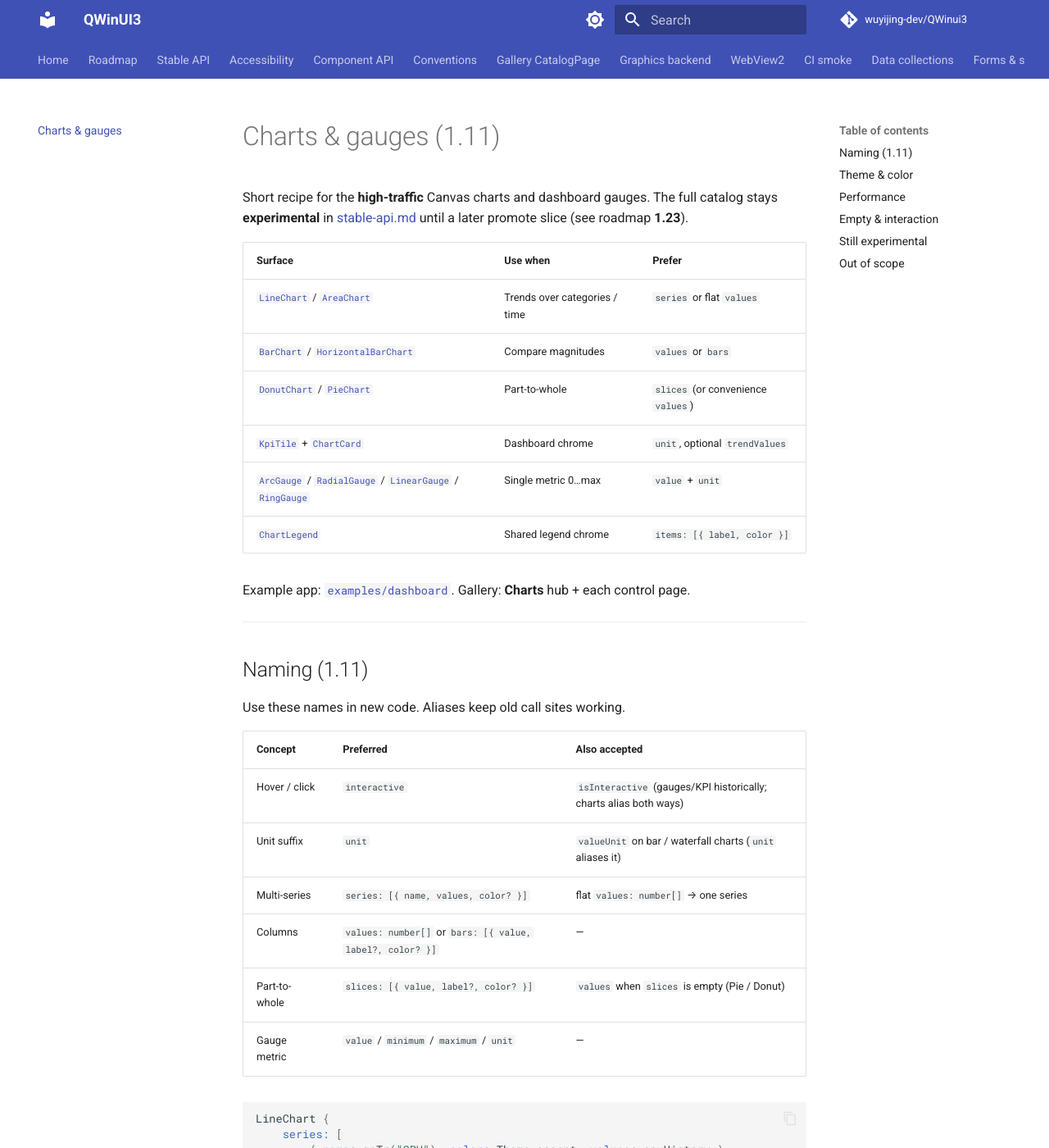
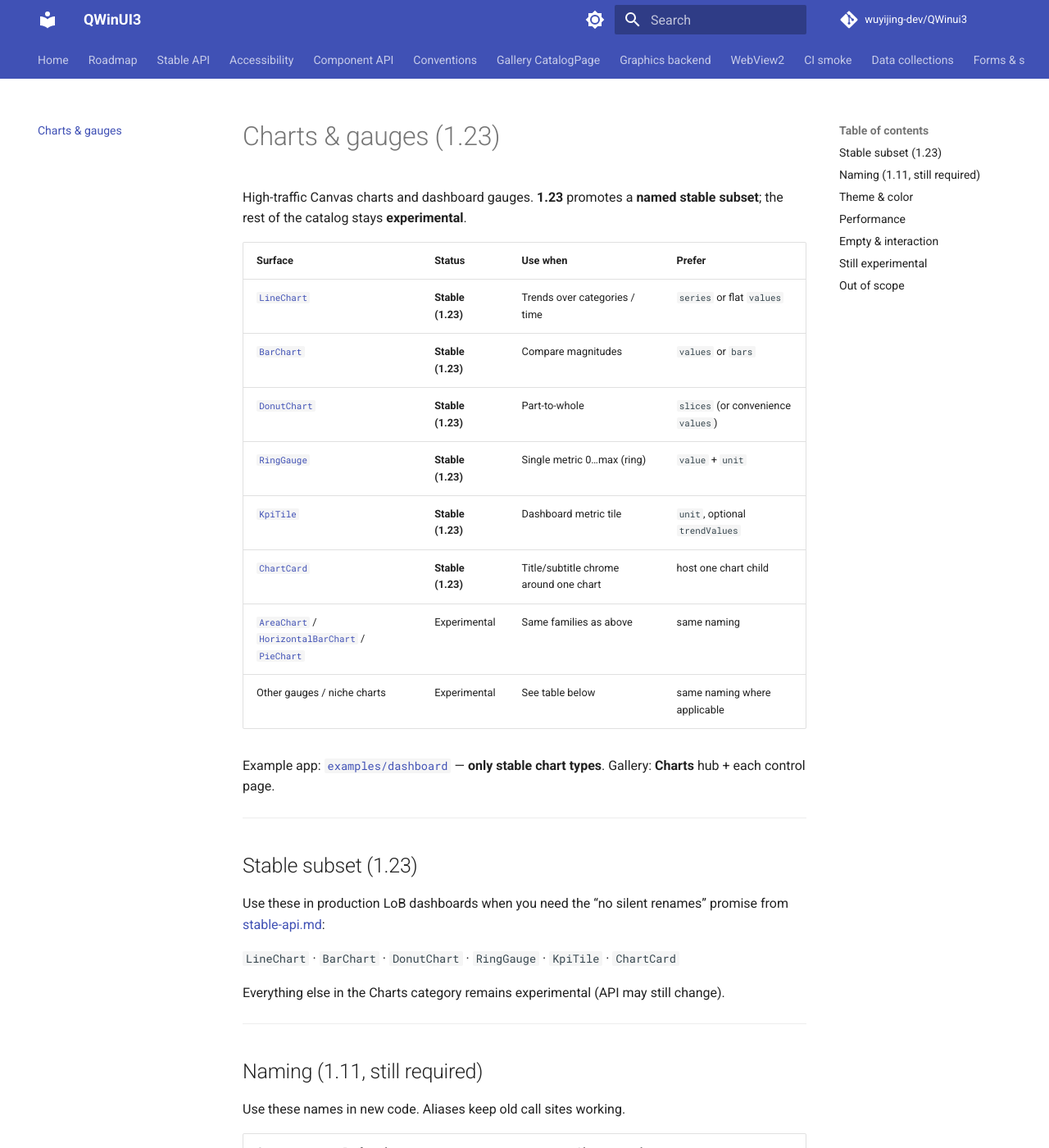
Before and after one commit to wuyijing-dev/QWinui3, an MkDocs documentation site: the page built from docs/charts.md, in a window 1280 px wide and 1400 px high. Shown: the whole window at 82% size. Built offline with MkDocs 1.6.1 and Material for MkDocs 9.7.7, drawn with Linux system fonts in a browser that asks for light colours; comment, search, counter and statistics services are not loaded; some of the changed text lies outside the part shown.

Commit message:
Ship 1.23: promote stable chart subset for dashboards.
Mark LineChart, BarChart, DonutChart, RingGauge, KpiTile, and ChartCard stable; keep niche charts experimental and keep the dashboard example on stable names only.

````diff
--- a/CMakeLists.txt
+++ b/CMakeLists.txt
@@ -17,7 +17,7 @@ set(CMAKE_EXPORT_COMPILE_COMMANDS ON)
 
 # Product version is X.YY (two-digit minor), e.g. 1.00, 1.01, 1.10.
 # Git tags / packages use v${QWINUI3_VERSION}. CMake needs major.minor.patch.
-set(QWINUI3_VERSION "1.22")
+set(QWINUI3_VERSION "1.23")
 if(NOT QWINUI3_VERSION MATCHES "^[0-9]+\\.[0-9][0-9]$")
     message(FATAL_ERROR "QWINUI3_VERSION must be X.YY (two-digit minor), got '${QWINUI3_VERSION}'")
 endif()
--- a/docs/charts.md
+++ b/docs/charts.md
@@ -1,21 +1,33 @@
-# Charts & gauges (1.11)
+# Charts & gauges (1.23)
 
-Short recipe for the **high-traffic** Canvas charts and dashboard gauges. The full catalog stays **experimental** in [stable-api.md](stable-api.md) until a later promote slice (see roadmap **1.23**).
+High-traffic Canvas charts and dashboard gauges. **1.23** promotes a **named stable subset**; the rest of the catalog stays **experimental**.
 
-| Surface | Use when | Prefer |
-|---------|----------|--------|
-| [`LineChart`](components/LineChart.md) / [`AreaChart`](components/AreaChart.md) | Trends over categories / time | `series` or flat `values` |
-| [`BarChart`](components/BarChart.md) / [`HorizontalBarChart`](components/HorizontalBarChart.md) | Compare magnitudes | `values` or `bars` |
-| [`DonutChart`](components/DonutChart.md) / [`PieChart`](components/PieChart.md) | Part-to-whole | `slices` (or convenience `values`) |
-| [`KpiTile`](components/KpiTile.md) + [`ChartCard`](components/ChartCard.md) | Dashboard chrome | `unit`, optional `trendValues` |
-| [`ArcGauge`](components/ArcGauge.md) / [`RadialGauge`](components/RadialGauge.md) / [`LinearGauge`](components/LinearGauge.md) / [`RingGauge`](components/RingGauge.md) | Single metric 0…max | `value` + `unit` |
-| [`ChartLegend`](components/ChartLegend.md) | Shared legend chrome | `items: [{ label, color }]` |
+| Surface | Status | Use when | Prefer |
+|---------|--------|----------|--------|
+| [`LineChart`](components/LineChart.md) | **Stable (1.23)** | Trends over categories / time | `series` or flat `values` |
+| [`BarChart`](components/BarChart.md) | **Stable (1.23)** | Compare magnitudes | `values` or `bars` |
+| [`DonutChart`](components/DonutChart.md) | **Stable (1.23)** | Part-to-whole | `slices` (or convenience `values`) |
+| [`RingGauge`](components/RingGauge.md) | **Stable (1.23)** | Single metric 0…max (ring) | `value` + `unit` |
+| [`KpiTile`](components/KpiTile.md) | **Stable (1.23)** | Dashboard metric tile | `unit`, optional `trendValues` |
+| [`ChartCard`](components/ChartCard.md) | **Stable (1.23)** | Title/subtitle chrome around one chart | host one chart child |
+| [`AreaChart`](components/AreaChart.md) / [`HorizontalBarChart`](components/HorizontalBarChart.md) / [`PieChart`](components/PieChart.md) | Experimental | Same families as above | same naming |
+| Other gauges / niche charts | Experimental | See table below | same naming where applicable |
 
-Example app: [`examples/dashboard`](../examples/dashboard/). Gallery: **Charts** hub + each control page.
+Example app: [`examples/dashboard`](../examples/dashboard/) — **only stable chart types**. Gallery: **Charts** hub + each control page.
 
 ---
 
-## Naming (1.11)
+## Stable subset (1.23)
+
+Use these in production LoB dashboards when you need the “no silent renames” promise from [stable-api.md](stable-api.md):
+
+`LineChart` · `BarChart` · `DonutChart` · `RingGauge` · `KpiTile` · `ChartCard`
+
+Everything else in the Charts category remains experimental (API may still change).
+
+---
+
+## Naming (1.11, still required)
 
 Use these names in new code. Aliases keep old call sites working.
 
@@ -50,12 +62,24 @@ DonutChart {
     // or: values: [42, 18, 12]  when labels are optional
 }
 
-ArcGauge {
+RingGauge {
     value: 64
     minimum: 0
     maximum: 100
     unit: "%"
     interactive: false   // alias of isInteractive
+}
+
+KpiTile {
+    title: qsTr("CPU")
+    value: 64
+    unit: "%"
+    trendValues: cpuHistory
+}
+
+ChartCard {
+    title: qsTr("Utilization")
+    LineChart { anchors.fill: parent; series: utilSeries }
 }
 ```
 
@@ -87,7 +111,14 @@ ArcGauge {
 
 ## Still experimental
 
-Radar, Scatter, Heatmap, Waterfall, StackedBar, Bullet, niche gauges (Tank, Thermometer, Zone, Segmented) follow the same naming where applicable but are **not** promote candidates in 1.11. See roadmap **1.23** for a named stable subset after soak.
+| Area | Examples |
+|------|----------|
+| Area / horizontal / pie siblings | `AreaChart`, `HorizontalBarChart`, `PieChart` |
+| Niche charts | `RadarChart`, `ScatterChart`, `HeatmapChart`, `WaterfallChart`, `StackedBarChart`, `BulletChart`, `Sparkline` |
+| Other gauges | `ArcGauge`, `RadialGauge`, `LinearGauge`, `TankGauge`, `ThermometerGauge`, `ZoneGauge`, `SegmentedGauge` |
+| Helpers | `ChartLegend`, `ChartUtils` (usable; not in the stable promise) |
+
+Same naming rules apply. Promote candidates for a later slice only after more soak.
 
 ---
 
````
Also changed, not shown: README.md (+3 -3 lines), ROADMAP.md (+8 -23 lines), docs/index.md (+1 -1 lines), docs/roadmap.md (+8 -23 lines), docs/stable-api.md (+5 -2 lines), examples/dashboard/README.md (+2 -2 lines), 3 other files.
